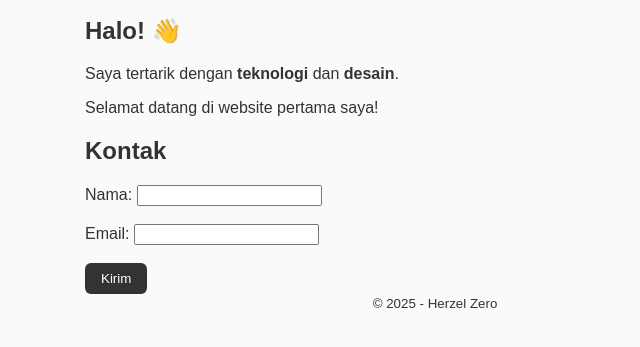
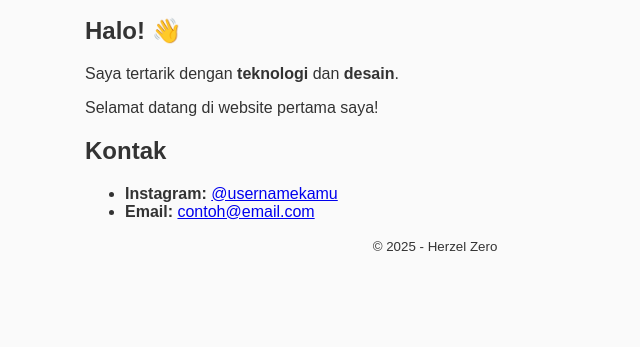
Before and after one commit to Herzelxd/HerzelAP, a plain HTML site: page index.html in a window 1280 px wide. Shown: the part 121-468 px from the top of the page, without its empty margins (205-845 px from the left). Drawn offline with Linux system fonts and the light colour scheme.

Commit message:
Remove contact form and add contact info links
Replaced contact form with contact information links.

```diff
--- a/index.html
+++ b/index.html
@@ -22,24 +22,21 @@
 
     <section>
       <h2>Kontak</h2>
-      <form id="contact">
-        <label>Nama: <input type="text" name="nama" required></label><br><br>
-        <label>Email: <input type="email" name="email" required></label><br><br>
-        <button type="submit">Kirim</button>
-      </form>
+      <ul>
+        <li>
+          <strong>Instagram:</strong>
+          <a href="https://instagram.com/usernamekamu" target="_blank">@usernamekamu</a>
+        </li>
+        <li>
+          <strong>Email:</strong>
+          <a href="mailto:contoh@email.com">contoh@email.com</a>
+        </li>
+      </ul>
     </section>
   </main>
 
   <footer>
     <small>&copy; 2025 - Herzel Zero</small>
   </footer>
-
-  <script>
-    // Pesan sederhana
-    document.getElementById('contact').addEventListener('submit', function(e){
-      e.preventDefault();
-      alert('Terima kasih sudah mengunjungi profil saya!');
-    });
-  </script>
 </body>
 </html>
```
